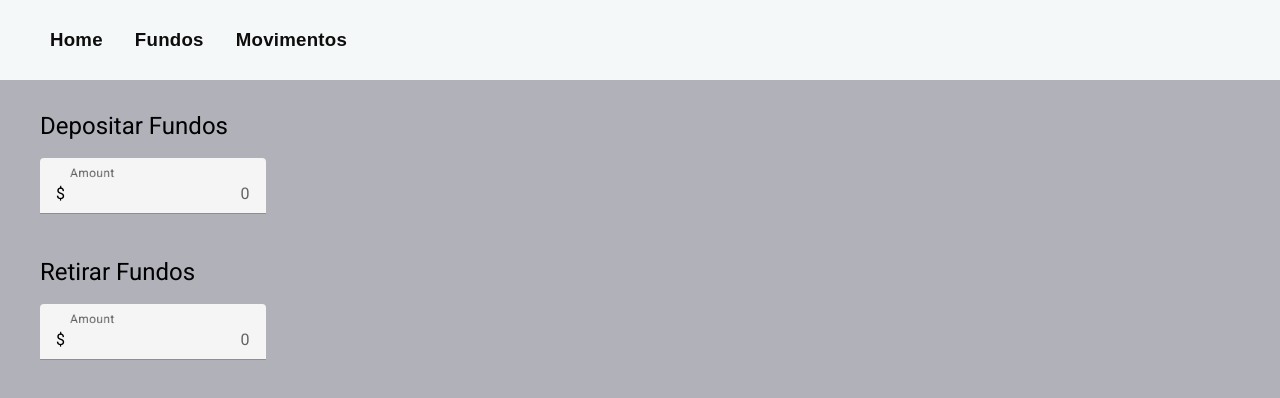
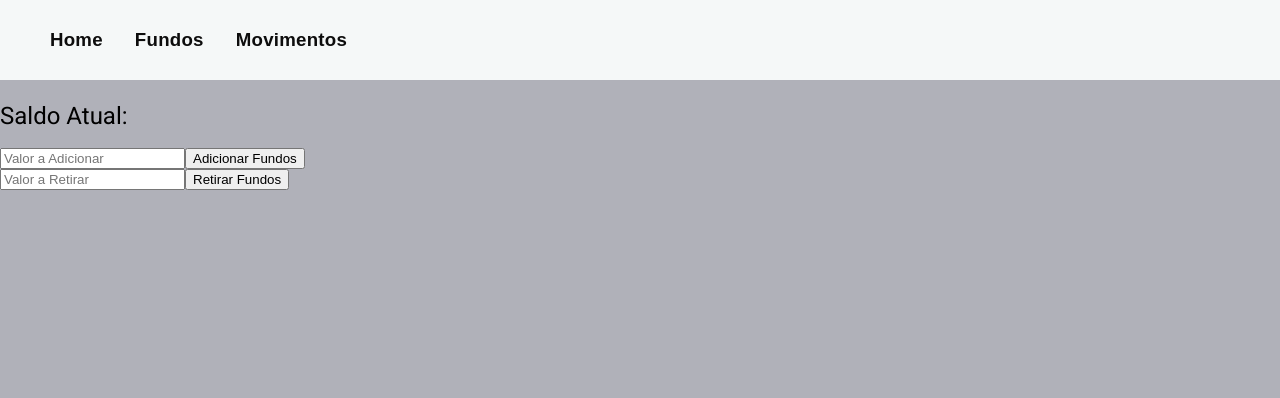
Before and after one commit to rodrigoaraujoei/homebanking, an Angular app: page /fundos in a window 1280 px wide. Shown: the top 398 px of the page. Built offline with nearby package versions, Linux system fonts and the light colour scheme; no server answers.

Commit message:
added fundos service

```diff
--- a/server/db.json
+++ b/server/db.json
@@ -2,45 +2,10 @@
   "users": [
     {
       "id": 1,
-      "name": "Isto vai ser 1 problema",
-      "email": "rodrigoaraujoei@gmail.com",
-      "saldo": 0,
-      "password": "1"
-    },
-    {
-      "id": 2,
-      "name": "teste",
-      "email": "teste1",
-      "saldo": 0,
-      "password": "1"
-    },
-    {
-      "id": 3,
       "name": "1",
       "email": "1",
-      "saldo": 0,
+      "saldo": 3,
       "password": "1"
-    },
-    {
-      "id": 4,
-      "name": "2",
-      "email": "2",
-      "saldo": 0,
-      "password": "2"
-    },
-    {
-      "id": 5,
-      "name": "5",
-      "email": "5",
-      "saldo": 0,
-      "password": "5"
-    },
-    {
-      "id": 6,
-      "name": "6",
-      "email": "6",
-      "saldo": 0,
-      "password": "6"
     }
   ]
 }
--- a/src/app/app.module.ts
+++ b/src/app/app.module.ts
@@ -15,8 +15,10 @@ import { SignupComponent } from './signup/signup.component';
 import { LoginComponent } from './login/login.component';
 import { HomeComponent } from './home/home.component';
 import { MovimentosComponent } from './movimentos/movimentos.component';
+import { FundosComponent } from './fundos/fundos.component';
 import {MatFormFieldModule} from '@angular/material/form-field';
 import { HttpClientModule } from '@angular/common/http';
+
 
 @NgModule({
   declarations: [
@@ -24,6 +26,7 @@ import { HttpClientModule } from '@angular/common/http';
     SignupComponent,
     LoginComponent,
     HomeComponent,
+    FundosComponent,
   ],
   imports: [
     BrowserModule,
--- a/src/app/fundos/fundos.component.html
+++ b/src/app/fundos/fundos.component.html
@@ -1,5 +1,6 @@
+
+
 <!-- Navbar -->
-
 <div class="navbar">
     <a class="link" href="/home">Home</a>
     <a class="link" href="/fundos">Fundos</a>
@@ -10,26 +11,14 @@
 
 <br>
 
-<div style="padding-left: 40px; padding-top: 10px;" class="f1">
-
-    <h1>Depositar Fundos</h1>
-    <mat-form-field floatLabel="always">
-        <mat-label>Amount</mat-label>
-        <input matInput type="number" class="example-right-align" placeholder="0">
-        <span matTextPrefix>$&nbsp;</span>
-    </mat-form-field>
-
-</div>
-
-<br>
-
-<div style="padding-left: 40px;" class="f1">
-
-    <h1>Retirar Fundos</h1>
-    <mat-form-field floatLabel="always">
-        <mat-label>Amount</mat-label>
-        <input matInput type="number" class="example-right-align" placeholder="0">
-        <span matTextPrefix>$&nbsp;</span>
-    </mat-form-field>
-
-</div>
+<div>
+    <h1>Saldo Atual: {{ saldoAtual }}</h1>
+    <form (ngSubmit)="adicionarFundos()">
+      <input type="number" name="valorAdicionar" [(ngModel)]="valorAdicionar" placeholder="Valor a Adicionar">
+      <button type="submit">Adicionar Fundos</button>
+    </form>
+    <form (ngSubmit)="retirarFundos()">
+      <input type="number" name="valorRetirar" [(ngModel)]="valorRetirar" placeholder="Valor a Retirar">
+      <button type="submit">Retirar Fundos</button>
+    </form>
+  </div>
--- a/src/app/fundos/fundos.component.ts
+++ b/src/app/fundos/fundos.component.ts
@@ -1,22 +1,44 @@
-import {Component} from '@angular/core';
-import {FormControl, Validators, FormsModule, ReactiveFormsModule} from '@angular/forms';
-import {NgIf} from '@angular/common';
-import {MatInputModule} from '@angular/material/input';
-import {MatFormFieldModule} from '@angular/material/form-field';
-import {ThemePalette} from '@angular/material/core';
-import {MatSelectModule} from '@angular/material/select';
-import { CommonModule } from '@angular/common';
-/**
- * @title Input with error messages
- */
+import { Component, OnInit } from '@angular/core';
+import { FundosService } from '../services/fundos.service';
+
 @Component({
   selector: 'app-fundos',
   templateUrl: './fundos.component.html',
-  styleUrls: ['./fundos.component.css'],
-  standalone: true,
-  imports: [CommonModule, FormsModule, MatSelectModule, MatFormFieldModule, MatInputModule, ReactiveFormsModule, NgIf],
+  styleUrls: ['./fundos.component.css']
 })
-export class FundosComponent {
-  colorControl = new FormControl('primary' as ThemePalette);
-  emailFormControl = new FormControl('', [Validators.required, Validators.email]);
+export class FundosComponent implements OnInit {
+  id: number; // Defina o ID do usuário logado
+  saldoAtual: number;
+  valorAdicionar: number;
+  valorRetirar: number;
+
+  constructor(private fundosService: FundosService) { }
+
+  ngOnInit() {
+
+    console.log('id:', this.id);
+
+    // Obter o saldo atual do usuário a partir do backend e exibi-lo na tela
+    this.fundosService.getUser(this.id).subscribe((user: any) => {
+      this.saldoAtual = user.saldo;
+    });
+  }
+
+  adicionarFundos() {
+    if (this.valorAdicionar > 0) {
+      this.fundosService.adicionarFundos(this.id, this.valorAdicionar).subscribe(() => {
+        this.saldoAtual += this.valorAdicionar;
+        this.valorAdicionar = 0; // Limpar o campo após a adição
+      });
+    }
+  }
+
+  retirarFundos() {
+    if (this.valorRetirar > 0) {
+      this.fundosService.retirarFundos(this.id, this.valorRetirar).subscribe(() => {
+        this.saldoAtual -= this.valorRetirar;
+        this.valorRetirar = 0; // Limpar o campo após a retirada
+      });
+    }
+  }
 }
--- a/src/app/login/login.component.ts
+++ b/src/app/login/login.component.ts
@@ -26,8 +26,8 @@ export class LoginComponent {
 
       // Loop through the response array to find the user
       if (user) {
-        sessionStorage.setItem('id', ""+(user.id-1));
-        this.router.navigate(['/home']); //{queryParams: {user: user.id-1}}
+        sessionStorage.setItem('id', ''+(user.id-1)); //
+        this.router.navigate(['/fundos']); //{queryParams: {user: user.id-1}}
       }
       else{
       // If no user is found
@@ -35,6 +35,7 @@ export class LoginComponent {
     }
     });
   }
+
   register() {
 
     const url = 'http://localhost:3000/users'; // Update the URL
--- /dev/null
+++ b/src/app/services/fundos.service.ts
@@ -0,0 +1,25 @@
+// fundos.service.ts
+
+import { Injectable } from '@angular/core';
+import { HttpClient } from '@angular/common/http';
+
+@Injectable({
+  providedIn: 'root'
+})
+export class FundosService {
+  private baseUrl = 'http://localhost:3000'; // Ajuste para a URL do seu backend JSON Server
+
+  constructor(private http: HttpClient) { }
+
+  getUser(id: number) {
+    return this.http.get(`${this.baseUrl}/users/${id}`);
+  }
+
+  adicionarFundos(id: number, valor: number) {
+    return this.http.patch(`${this.baseUrl}/users/${id}`, { saldo: valor });
+  }
+
+  retirarFundos(id: number, valor: number) {
+    return this.http.patch(`${this.baseUrl}/users/${id}`, { saldo: -valor });
+  }
+}
```
Also changed, not shown: 1 other file (tests, documents, lock files or other folders).
